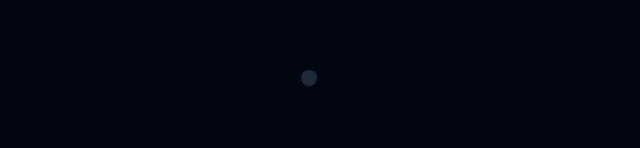
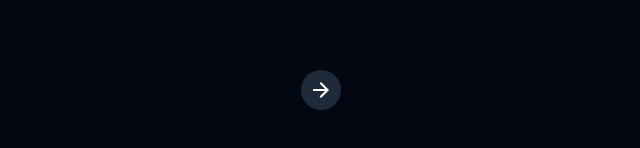
Before and after one commit to Afzalshaikh78/framer-motion-projects, a React (Vite) app: page / in a window 1280 px wide. Shown: the part 346-494 px from the top of the page, without its empty margins (355-995 px from the left). Built offline with nearby package versions, Linux system fonts and the light colour scheme.

Commit message:
Update SideBar.tsx

```diff
--- a/src/Components/SideBar.tsx
+++ b/src/Components/SideBar.tsx
@@ -174,11 +174,11 @@ const Sidebar = () => {
         className="absolute top-4 left-4 z-10 p-2 bg-gray-800
          text-white rounded-full focus:outline-none"
       >
-        {/* {isOpen ? (
+        {isOpen ? (
           <IoMdArrowBack className="h-6 w-6" />
         ) : (
           <IoMdArrowForward className="h-6 w-6" />
-        )} */}
+        )}
       </button>
     </div>
   );
```
